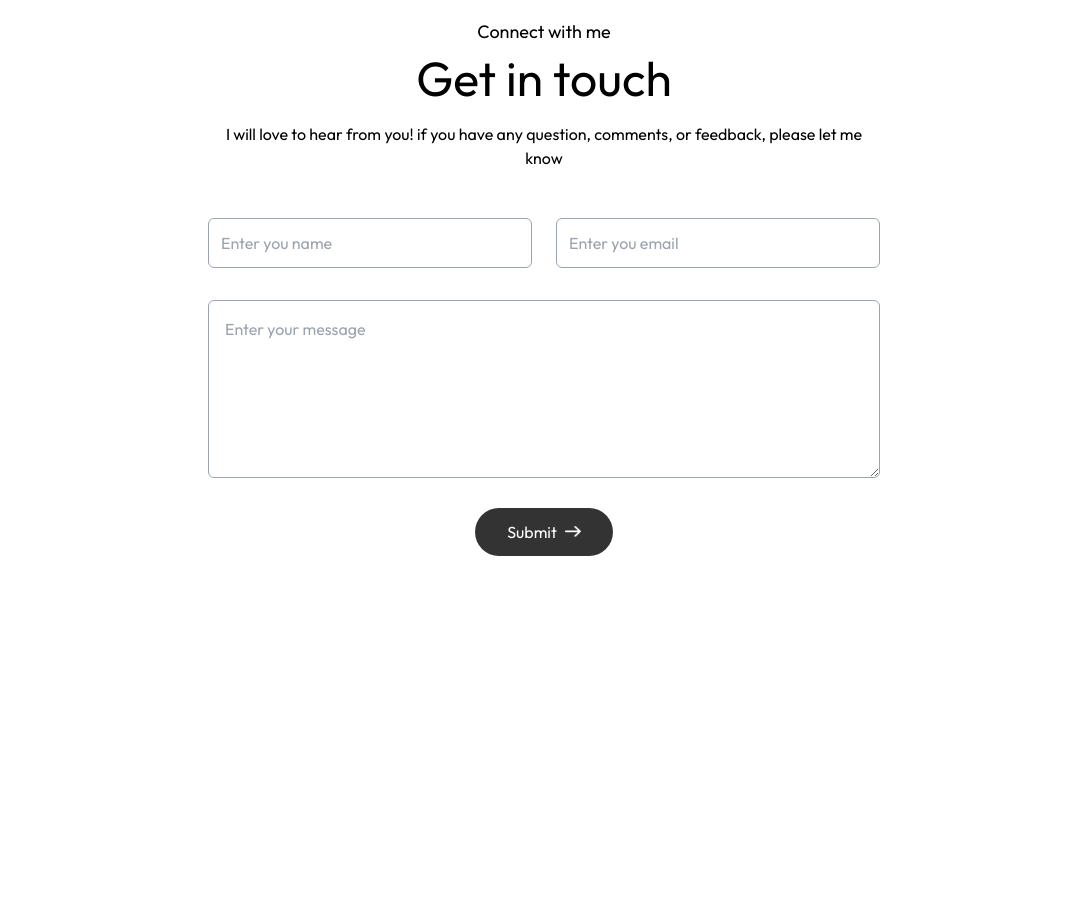
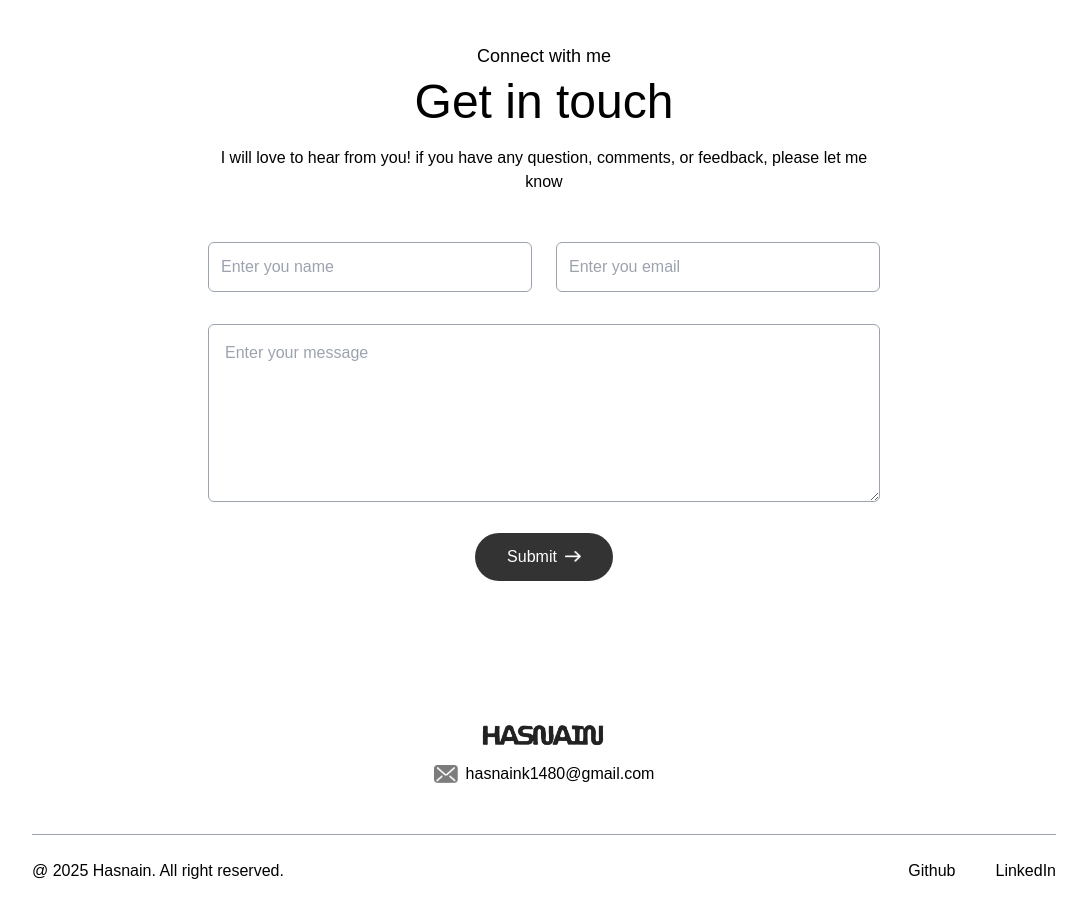
Before and after one commit to Hasnain-Ahmad48/updated-portfolio, a Next.js app: page / in a window 1280 px wide. Shown: the part 3040-3947 px from the top of the page, without its empty margins (96-1183 px from the left). Before the commit the page ends 3652 px from the top, so only its background shows below. Built offline with nearby package versions, Linux system fonts and the light colour scheme; a web font is replaced by a local one.

Commit message:
footer section added

```diff
--- /dev/null
+++ b/app/components/Footer.jsx
@@ -0,0 +1,50 @@
+import {assets} from "@/assets/assets";
+import Image from "next/image";
+import React from "react";
+
+const Footer = () => {
+  return (
+    <div className="mt-20">
+      <div className="text-center">
+        <Image
+          alt="logo"
+          src={assets.logo}
+          className="w-36 mx-auto mb-2"
+        />
+
+        <div className="w-max flex items-center gap-2 mx-auto">
+          <Image
+            src={assets.mail_icon}
+            className="w-6"
+            alt=""
+          />
+          hasnaink1480@gmail.com
+        </div>
+      </div>
+
+      <div className="text-center sm:flex items-center justify-between border-t border-gray-400 mx-[10%] mt-12 py-6">
+        <p>@ 2025 Hasnain. All right reserved.</p>
+        <ul className="flex items-center gap-10 justify-center mt-4 sm:mt-0">
+          <li>
+            <a
+              target="_blank"
+              href="https://github.com/Hasnain-Ahmad48"
+            >
+              Github
+            </a>
+          </li>
+          <li>
+            <a
+              target="_blank"
+              href="https://linkedin.com/in/hasnain-ahmad-6608ab312"
+            >
+              LinkedIn
+            </a>
+          </li>
+        </ul>
+      </div>
+    </div>
+  );
+};
+
+export default Footer;
--- a/app/components/Work.jsx
+++ b/app/components/Work.jsx
@@ -21,9 +21,7 @@ const Work = () => {
         {workData.map((project, index) => (
           <div
             key={index}
-            className="rounded-lg overflow-hidden bg-white shadow-md
-                 hover:-translate-y-1 hover:shadow-lg
-                 transition-all duration-300"
+            className="rounded-lg overflow-hidden bg-white shadow-md hover:-translate-y-1 hover:shadow-lg transition-all duration-300"
           >
             <div
               className="aspect-[16/10] bg-cover bg-center w-full"
--- a/app/globals.css
+++ b/app/globals.css
@@ -3,5 +3,5 @@
 @tailwind utilities;
 
 * {
-  font-family: Outfit, sans-serif;
+  font-family: ovo, sans-serif;
 }
--- a/app/layout.js
+++ b/app/layout.js
@@ -30,12 +30,22 @@
 
 //
 import "./globals.css";
-import { Outfit } from "next/font/google";
+import { Outfit, Ovo } from "next/font/google";
 
 const outfit = Outfit({
   subsets: ["latin"],
   variable: "--font-outfit",
 });
+
+const ovo = Ovo({
+  subsets: ["latin"],
+  weight: ["400"],
+});
+
+export const metadata = {
+  title: "Portfolio - Hasnain Ahmad",
+  description: "",
+};
 
 export default function RootLayout({ children }) {
   return (
--- a/app/page.js
+++ b/app/page.js
@@ -2,6 +2,7 @@
 
 import About from "./components/About";
 import Contact from "./components/Contact";
+import Footer from "./components/Footer";
 import Header from "./components/Header";
 import Navbar from "./components/Navbar";
 import Services from "./components/Services";
@@ -11,11 +12,12 @@ export default function Home() {
   return (
     <>
       <Navbar />
-      <Header/>
-      <About/>
-      <Services/>
-      <Work/>
-      <Contact/>
+      <Header />
+      <About />
+      <Services />
+      <Work />
+      <Contact />
+      <Footer />
     </>
   );
 }
```
